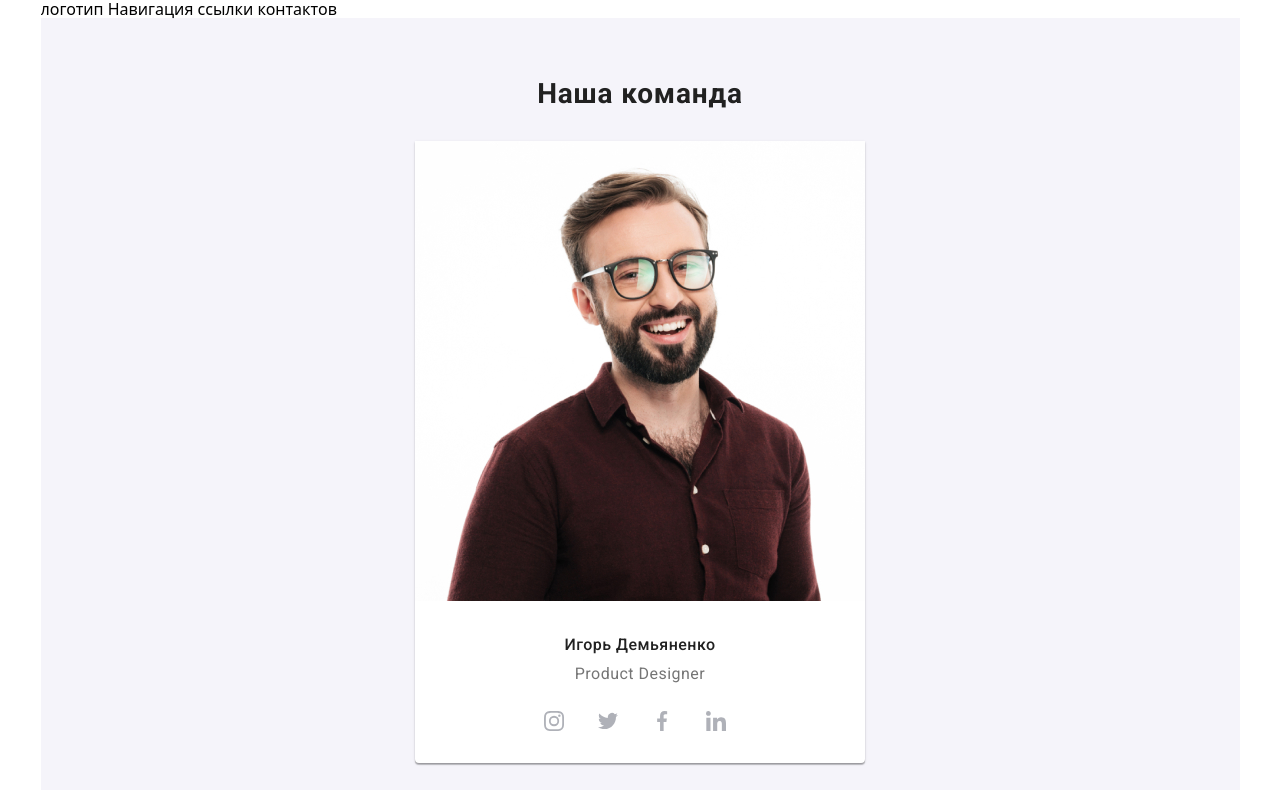
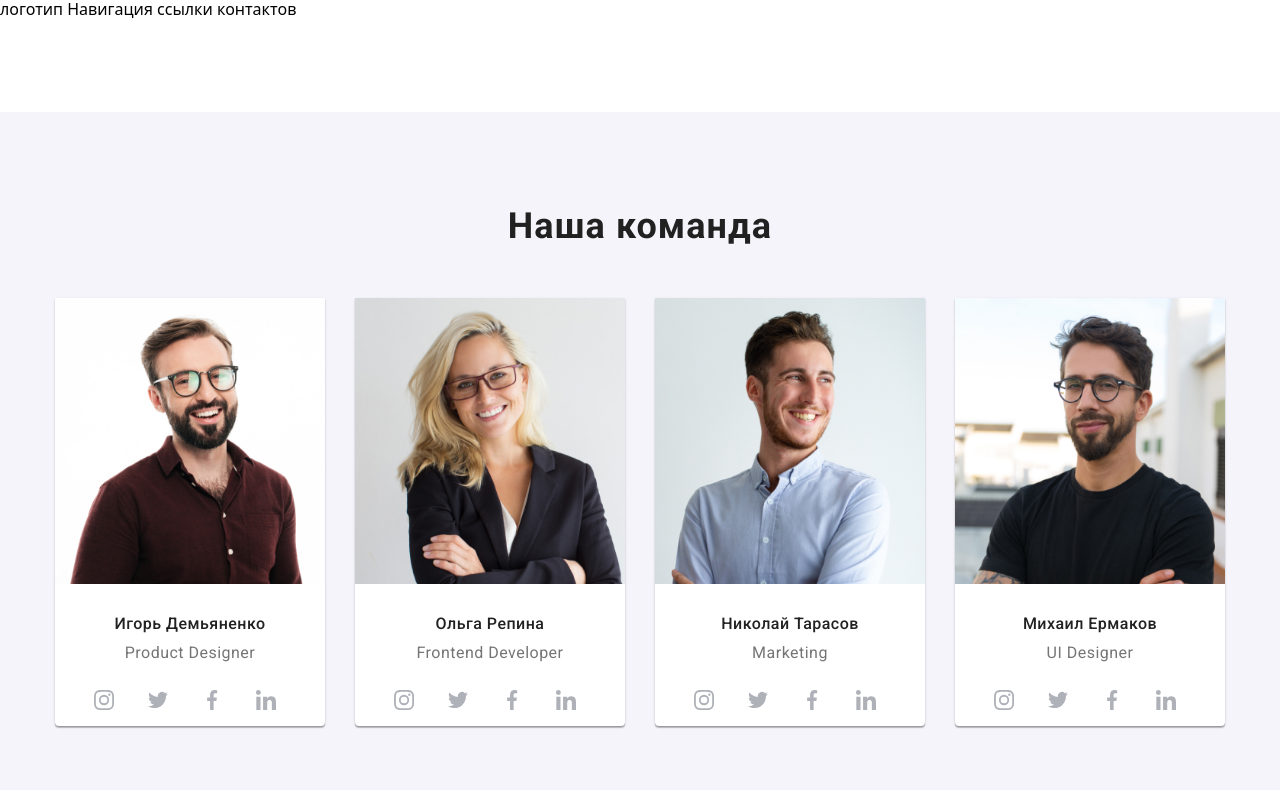
Before and after one commit to IvanProd/goit-markup-hw-08, a plain HTML site: page index.html in a window 1280 px wide. Shown: the top 790 px of the page. Drawn offline with nearby package versions, Linux system fonts and the light colour scheme.

Commit message:
адаптивная верстка
сделал секцию наша команда

```diff
--- a/componets/main-pages/_our-team.scss
+++ b/componets/main-pages/_our-team.scss
@@ -3,7 +3,21 @@
 }
 .our-team__conteiner {
     margin: 0 auto;
-    padding: 60px 0 60px;
+    @media screen and (max-width: 1199px) {
+        padding: 60px 15px 60px;
+    }
+    @media screen and (max-width: 767px) {
+        max-width: 480px;
+    }
+    @media screen and (min-width: 768px) {
+        max-width: 768px;
+    }
+    @media screen and (min-width: 1200px){
+        max-width: 1600px;
+        min-height: 708px;
+        margin: 94px auto 0 auto;
+        padding-top: 94px;
+    }
 }
 .our-team__head {
     font-family: $Roboto;
@@ -18,6 +32,14 @@
 
     color: $head-color;
     margin-bottom: 30px;
+
+    @media screen and (min-width: 1200px) {
+        margin: 0 auto ;
+
+        font-size: 36px;
+        line-height: 1.166;
+
+    }
 }
 .our-team__list {
     width: 450px;
@@ -25,14 +47,46 @@
     padding: 0;
     list-style: none;
 
+    @media screen and (min-width: 768px) and (max-width: 1199px) {
+        display: flex;
+        justify-content: center;
+        width: 768px;
+        flex-wrap: wrap;
+        margin-left: -30px;
+        margin-top: -30px;
+        /*outline: 1px solid tomato;*/
+    }
+    @media screen and (min-width: 1200px) {
+        min-width: 1200px;
+        margin: 0 auto 0;
+        margin-top: 50px;
+        padding: 0;
+        list-style: none;
+
+        display: flex;
+        justify-content: center;
+    }
 }
 
 //карточка
 .our-team__item {
+    @media screen and (max-width:767px) {
+        &:not(:last-child) {
+            margin-bottom: 30px;
+        }
+    }
 
-    &:not(:last-child) {
-        margin-bottom: 30px;
 
+    @media screen and (min-width:768px) and (max-width: 1199px) {
+        flex-basis: calc(100% / 2 - 60px);
+        margin-left: 30px;
+        margin-top: 30px;
+        margin-bottom: 0;
+    }
+    @media screen and (min-width: 1200px) {
+        &:not(:last-child) {
+            margin-right: 30px;
+        }
     }
 }
 .our-team__card {
@@ -42,6 +96,16 @@
     background-color: #FFFFFF;
     box-shadow: 0px 1px 3px rgba(0, 0, 0, 0.12), 0px 1px 1px rgba(0, 0, 0, 0.14), 0px 2px 1px rgba(0, 0, 0, 0.2);
     border-radius: 0px 0px 4px 4px;
+
+    @media screen and (min-width:768px) {
+        width: 354px;
+        height: 536px;
+    }
+
+    @media screen and (min-width: 1200px) {
+        width: 270px;
+        height: 428px;
+    }
 }
 .our-team__card-caption {
     padding-top: 30px;
@@ -96,7 +160,7 @@
     padding: 12px;
     background-color: transparent;
     border-radius: 50%;
-    /* margin-right: 10px; */
+
     color: $social-icon;
 
     transition-property: background-color,color;
--- a/index.html
+++ b/index.html
@@ -165,7 +165,14 @@
 
                         <li class="our-team__item">
                             <figure class="our-team__card">
-                                <img src="./images/main/our_team/mobile/igor_demyanko-1х.jpg" alt="">
+                                <img srcset="./images/main/our_team/mobile/igor_demyanko-2х.jpg 2x,
+                                ./images/main/our_team/table/igor_demyanko-tablet-1х.jpg 1x,
+                                ./images/main/our_team/table/igor_demyanko-tablet-2x.jpg 2x,
+                                ./images/main/our_team/desktop/igor_demyanko-desk-1x.jpg 1x,
+                                ./images/main/our_team/desktop/igor_demyanko-desk-2x.jpg 2x
+                                "
+
+                                src="./images/main/our_team/mobile/igor_demyanko-1х.jpg" alt="">
                                 <div class="our-team__card-caption">
                                     <h3 class="our-team__card-title">Игорь Демьяненко</h3>
                                     <p class="our-team__card-specialty">Product Designer</p>
@@ -210,7 +217,14 @@
 
                         <li class="our-team__item">
                             <figure class="our-team__card">
-                                <img src="./images/main/our_team/mobile/olga_repina-1х.jpg" alt="">
+                                <img srcset="./images/main/our_team/mobile/olga_repina-2х.jpg 2x,
+                                            ./images/main/our_team/table/olga_repina-tablet-1x.jpg 1x,
+                                            ./images/main/our_team/table/olga_repina-tablet-2x.jpg 2x,
+                                            ./images/main/our_team/desktop/olga_repina-desk-1x.jpg 1x,
+                                            ./images/main/our_team/desktop/olga_repina-desk-2x.jpg 2x
+                                            "
+
+                                    src="./images/main/our_team/mobile/olga_repina-1х.jpg" alt="">
                                 <div class="our-team__card-caption">
                                     <h3 class="our-team__card-title">Ольга Репина</h3>
                                     <p class="our-team__card-specialty">Frontend Developer</p>
@@ -255,7 +269,14 @@
 
                         <li class="our-team__item">
                             <figure class="our-team__card">
-                                <img src="./images/main/our_team/mobile/nikolay_tarasov-1х.jpg" alt="" >
+                                <img srcset="./images/main/our_team/mobile/nikolay_tarasov-2х.jpg 2x,
+                                            ./images/main/our_team/table/nikolay_tarasov-tablet-1x.jpg 1x,
+                                            ./images/main/our_team/table/nikolay_tarasov-tablet-2x.jpg 2x,
+                                            ./images/main/our_team/desktop/nikolay_tarasov-desk-1x.jpg 1x,
+                                            ./images/main/our_team/desktop/nikolay_tarasov-desk-2x.jpg 2x
+                                            "
+
+                                src="./images/main/our_team/mobile/nikolay_tarasov-1х.jpg" alt="" >
                                 <div class="our-team__card-caption">
                                     <h3 class="our-team__card-title">Николай Тарасов</h3>
                                     <p class="our-team__card-specialty">Marketing</p>
@@ -300,7 +321,14 @@
 
                         <li class="our-team__item">
                             <figure class="our-team__card">
-                                <img src="./images/main/our_team/mobile/mihail_ermakov-1х.jpg" alt="" >
+                                <img srcset="./images/main/our_team/mobile/mihail_ermakov-2х.jpg 2x,
+                                ./images/main/our_team/table/mihail_ermakov-tablet-1x.jpg 1x,
+                                ./images/main/our_team/table/mihail_ermakov-tablet-2x.jpg 2x,
+                                ./images/main/our_team/desktop/mihail_ermakov-desk-1x.jpg 1x,
+                                ./images/main/our_team/desktop/mihail_ermakov-desk-2x.jpg 2x
+                                "
+
+                                src="./images/main/our_team/mobile/mihail_ermakov-1х.jpg" alt="" >
                                 <div class="our-team__card-caption">
                                     <h3 class="our-team__card-title">Михаил Ермаков</h3>
                                     <p class="our-team__card-specialty">UI Designer</p>
--- a/utils/_pages-position.scss
+++ b/utils/_pages-position.scss
@@ -1,13 +1,13 @@
 .main-page{
         margin: 0 auto;
+        overflow: hidden;
 
-    @media screen and (min-width: 768px) {
-        max-width: 1199px;
+    @media screen and (min-width: 768px) and (max-width: 1199px) {
         margin: 0 auto;
     }
 
     @media screen and (min-width: 1200px) {
         margin: 0 auto 0 auto;
-        overflow: hidden;
+
     }
 }
--- a/utils/_variables.scss
+++ b/utils/_variables.scss
@@ -106,3 +106,10 @@ ul,li,p,figure,h1,h2,h3,p{
 ul {
     list-style: none;
 }
+
+img {
+    display: block;
+    max-width: 100%;
+    height: auto;
+
+}
```
Also changed, not shown: css/main.css, css/main.min.css, 2 other files.
